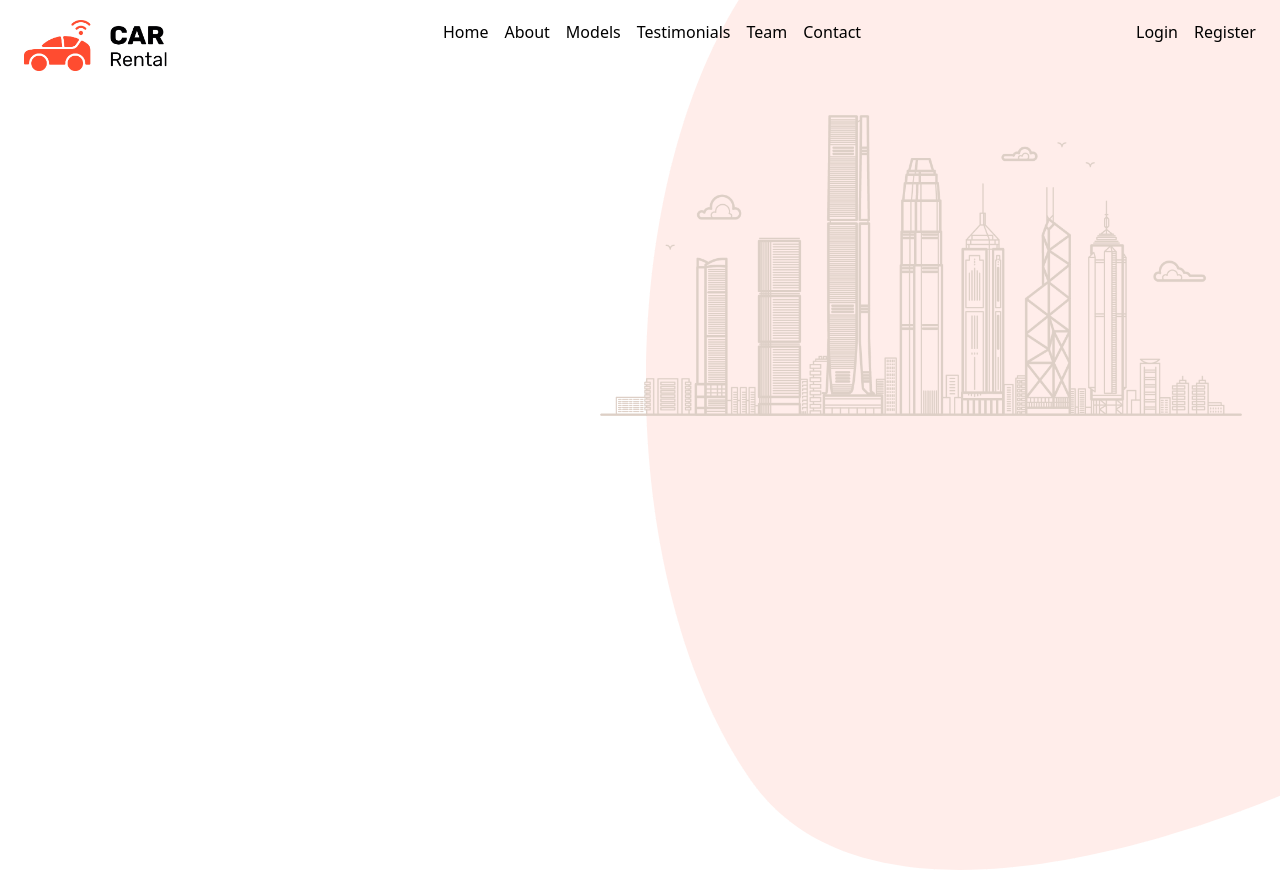
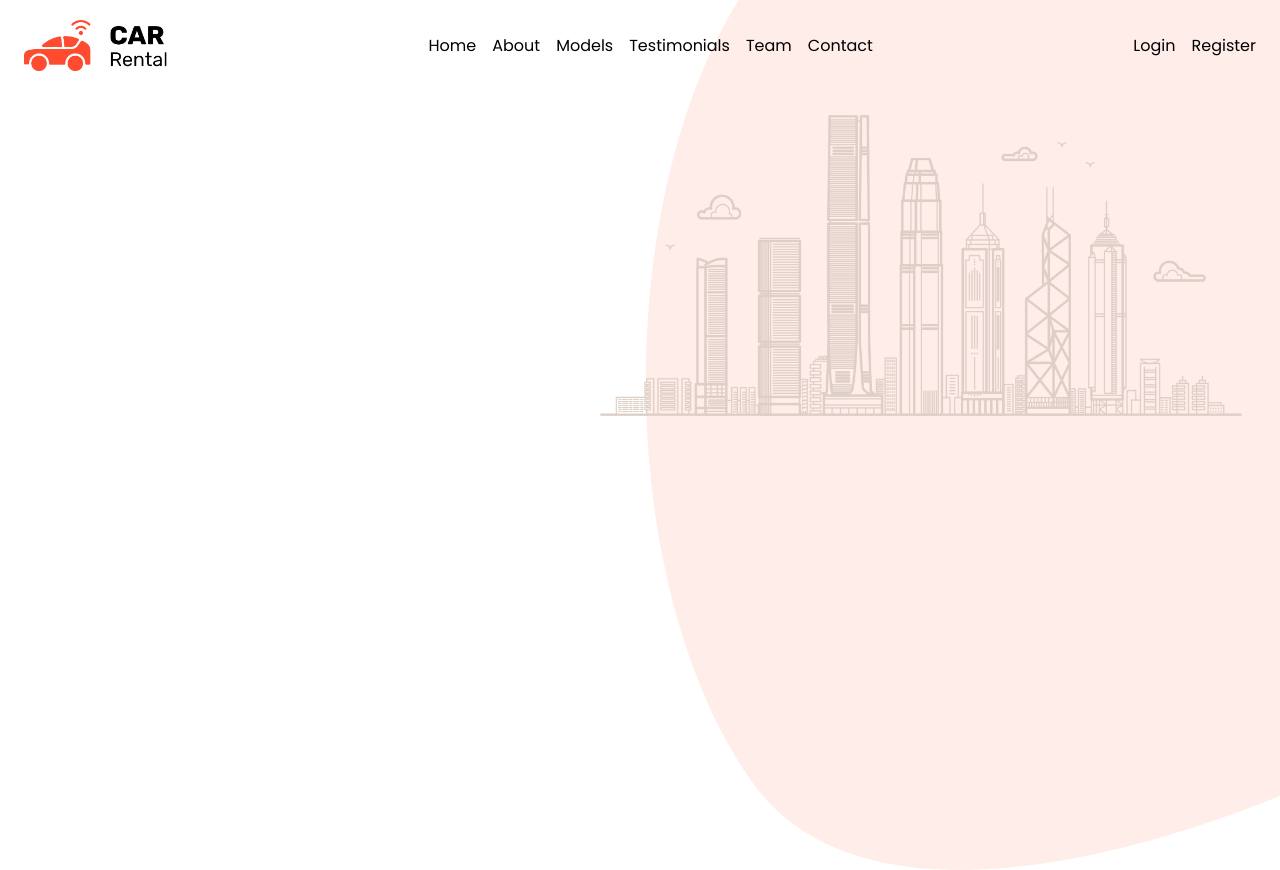
Before and after one commit to DevB00/CarRental, a React (Vite) app: page / in a window 1280 px wide. Built offline with nearby package versions, Linux system fonts and the light colour scheme.

Commit message:
Fixed the mobile navbar
Added a package to fix the tailwind classes

```diff
--- a/package.json
+++ b/package.json
@@ -14,7 +14,8 @@
     "react": "^18.2.0",
     "react-datepicker": "^4.24.0",
     "react-dom": "^18.2.0",
-    "react-router-dom": "^6.20.1"
+    "react-router-dom": "^6.20.1",
+    "tailwind-merge": "^2.1.0"
   },
   "devDependencies": {
     "@types/react": "^18.2.37",
@@ -26,6 +27,8 @@
     "eslint-plugin-react-hooks": "^4.6.0",
     "eslint-plugin-react-refresh": "^0.4.4",
     "postcss": "^8.4.32",
+    "prettier": "^3.1.0",
+    "prettier-plugin-tailwindcss": "^0.5.9",
     "tailwindcss": "^3.3.6",
     "vite": "^5.0.0"
   }
--- a/src/App.jsx
+++ b/src/App.jsx
@@ -8,7 +8,7 @@ import Team from "./scenes/TeamPage";
 import Contact from "./scenes/ContactPage";
 function App() {
   return (
-    <>
+    <div>
       <Navbar  />
       <Routes>
         <Route index path="/" element={<Home />} />
@@ -18,7 +18,7 @@ function App() {
         <Route path="team" element={<Team />} />
         <Route path="contact" element={<Contact />} />
       </Routes>
-    </>
+    </div>
   );
 }
 
--- a/src/index.css
+++ b/src/index.css
@@ -1,3 +1,21 @@
+@import url("https://fonts.googleapis.com/css2?family=Poppins:wght@400;500;600;700&display=swap");
 @tailwind base;
 @tailwind components;
 @tailwind utilities;
+
+body {
+  font-family: "Poppins", sans-serif;
+}
+
+::-webkit-scrollbar-thumb {
+  background-color: #ff4d30;
+  border-radius: 12px;
+}
+
+::-webkit-scrollbar-track {
+  background-color: #ffffff;
+}
+
+::-webkit-scrollbar {
+  width: 12px;
+}
--- a/src/scenes/HomePage/index.jsx
+++ b/src/scenes/HomePage/index.jsx
@@ -3,7 +3,6 @@ const Home = () => {
   return (
     <div>
       <img className='absolute hidden top-0 right-0 -z-10 sm:block' src={homeBg} alt="home-background" />
-
     </div>
   )
 }
--- a/src/scenes/Navbar/index.jsx
+++ b/src/scenes/Navbar/index.jsx
@@ -1,9 +1,8 @@
+import { useState, useEffect } from "react";
 import { Link } from "react-router-dom";
+import { IconMenu2, IconX } from "@tabler/icons-react";
+import { twMerge } from "tailwind-merge";
 import Logo from "../../images/logo/logo.png";
-import { useState } from "react";
-import { IconMenu2, IconX } from "@tabler/icons-react";
-
-
 function Navbar() {
   const [nav, setNav] = useState(false);
 
@@ -11,45 +10,136 @@ function Navbar() {
     setNav(!nav);
   };
 
+  useEffect(() => {
+    const closeNav = () => {
+      setNav(false);
+    };
+
+    document.querySelectorAll(".mobile-nav-link").forEach((link) => {
+      link.addEventListener("click", closeNav);
+    });
+
+    return () => {
+      document.querySelectorAll(".mobile-nav-link").forEach((link) => {
+        link.removeEventListener("click", closeNav);
+      });
+    };
+  }, []);
+
   return (
-    <nav className="py-5 px-6">
+    <nav className="px-6 py-5">
       {/* MOBILE */}
-      <div className='flex justify-between  md:hidden'>
-        <img className="w-[9rem]" src={Logo} alt="logo"/>
+      <div className="flex items-center justify-between md:hidden">
+        <img className="w-[9rem]" src={Logo} alt="logo" />
         <div onClick={openNav}>
           <IconMenu2 width={30} height={30} />
         </div>
-        <div className={`flex w-full h-screen fixed top-0 left-${nav ? '0' : '[-100%]'} bg-white z-999999 justify-center items-center transition-all duration-500 ease-in-out`}>
-        <div className="absolute top-10 right-10" onClick={openNav}>
+      </div>
+
+      <div
+        className={twMerge(
+          `fixed left-0 top-0 z-50 flex h-screen w-full  items-center justify-center bg-white transition-all duration-500 ease-in-out md:hidden`,
+          `${nav ? "left-0" : "left-[-100%]"}`,
+        )}
+      >
+        <div className="absolute right-10 top-10" onClick={openNav}>
           <IconX width={30} height={30} />
         </div>
-        <div className="flex flex-col gap-8 text-3xl text-center">
-        <Link to="/">Home</Link>
-          <Link to="/about">About</Link>
-          <Link to="/models">Models</Link>
-          <Link to="/testimonials">Testimonials</Link>
-          <Link to="/team">Team</Link>
-          <Link to="/contact">Contact</Link>
-        </div>
-
+        <div className="flex flex-col gap-8 text-center text-2xl font-medium">
+          <Link
+            to="/"
+            className="mobile-nav-link transition-colors duration-200 hover:text-[#ff4d30]"
+          >
+            Home
+          </Link>
+          <Link
+            to="/about"
+            className="mobile-nav-link transition-colors duration-200 hover:text-[#ff4d30]"
+          >
+            About
+          </Link>
+          <Link
+            to="/models"
+            className="mobile-nav-link transition-colors duration-200 hover:text-[#ff4d30]"
+          >
+            Models
+          </Link>
+          <Link
+            to="/testimonials"
+            className="mobile-nav-link transition-colors duration-200 hover:text-[#ff4d30]"
+          >
+            Testimonials
+          </Link>
+          <Link
+            to="/team"
+            className="mobile-nav-link transition-colors duration-200 hover:text-[#ff4d30]"
+          >
+            Our Team
+          </Link>
+          <Link
+            to="/contact"
+            className="mobile-nav-link transition-colors duration-200 hover:text-[#ff4d30]"
+          >
+            Contact
+          </Link>
         </div>
       </div>
 
       {/* DESKTOP */}
-      <div className="hidden md:flex justify-between">
+      <div className="hidden items-center justify-between md:flex">
         <img className="w-[9rem]" src={Logo} alt="logo" />
         <div className="flex gap-4">
-          <Link to="/">Home</Link>
-          <Link to="/about">About</Link>
-          <Link to="/models">Models</Link>
-          <Link to="/testimonials">Testimonials</Link>
-          <Link to="/team">Team</Link>
-          <Link to="/contact">Contact</Link>
+          <Link
+            to="/"
+            className="transition-colors duration-200 hover:text-[#ff4d30]"
+          >
+            Home
+          </Link>
+          <Link
+            to="/about"
+            className="transition-colors duration-200 hover:text-[#ff4d30]"
+          >
+            About
+          </Link>
+          <Link
+            to="/models"
+            className="transition-colors duration-200 hover:text-[#ff4d30]"
+          >
+            Models
+          </Link>
+          <Link
+            to="/testimonials"
+            className="transition-colors duration-200 hover:text-[#ff4d30]"
+          >
+            Testimonials
+          </Link>
+          <Link
+            to="/team"
+            className="transition-colors duration-200 hover:text-[#ff4d30]"
+          >
+            Team
+          </Link>
+          <Link
+            to="/contact"
+            className="transition-colors duration-200 hover:text-[#ff4d30]"
+          >
+            Contact
+          </Link>
         </div>
 
         <div className="flex gap-4">
-          <Link to="/login">Login</Link>
-          <Link to="/register">Register</Link>
+          <Link
+            to="/login"
+            className="transition-colors duration-200 hover:text-[#ff4d30]"
+          >
+            Login
+          </Link>
+          <Link
+            to="/register"
+            className="transition-colors duration-200 hover:text-[#ff4d30]"
+          >
+            Register
+          </Link>
         </div>
       </div>
     </nav>
--- a/tailwind.config.js
+++ b/tailwind.config.js
@@ -1,5 +1,4 @@
-/** @type {import('tailwindcss').Config} */
-export default {
+module.exports = {
   content: [
     "./index.html",
     "./src/**/*.{js,ts,jsx,tsx}",
@@ -12,4 +11,11 @@ export default {
     },
   },
   plugins: [],
-}
+
+  mode: 'jit',
+
+  purge: [
+    "./index.html",
+    "./src/**/*.{js,ts,jsx,tsx}",
+  ],
+};
```
Also changed, not shown: src/scenes/TeamPage/index.jsx (+4 -6 lines), 2 other files (tests, documents, lock files or other folders).
